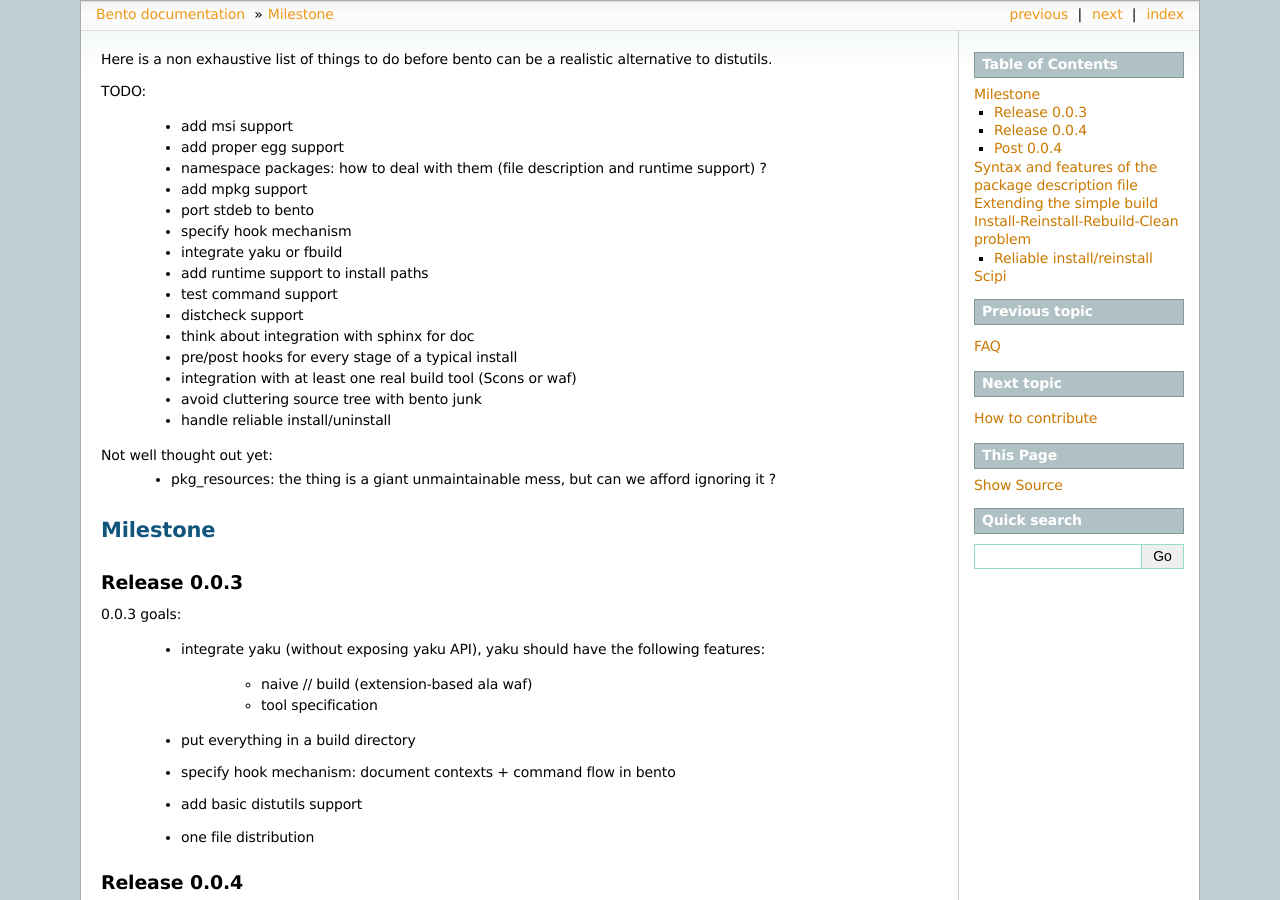
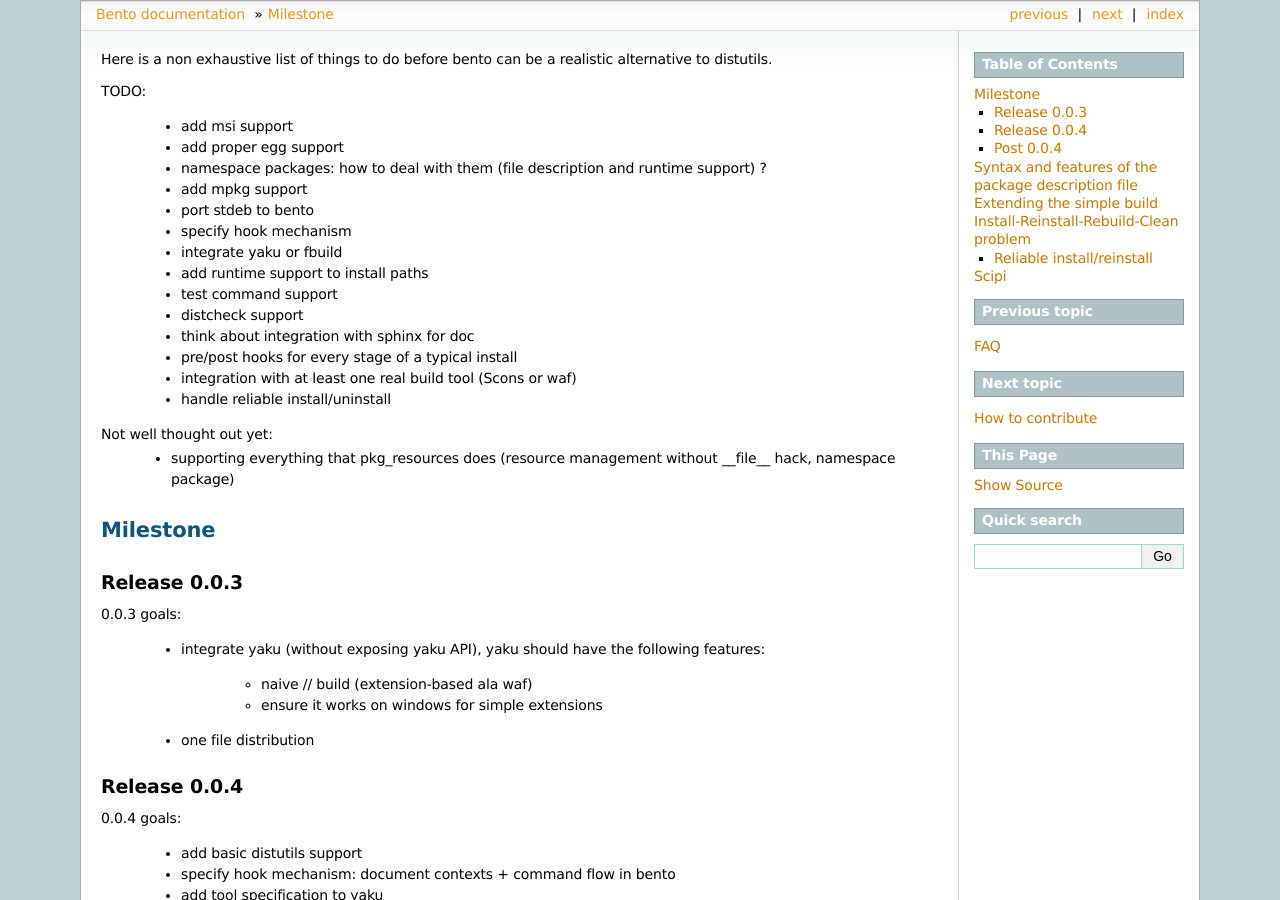
Before and after one commit to cournape/Bento, a Sphinx documentation site: the page built from doc/source/TODO.rst, in a window 1280 px wide and 900 px high. Built offline with Sphinx 7.4.7, drawn with Linux system fonts in a browser that asks for light colours; the version number could not be read and is left out.

Commit message:
DOC: update TODO.

```diff
--- a/doc/source/TODO.rst
+++ b/doc/source/TODO.rst
@@ -17,12 +17,11 @@
     - think about integration with sphinx for doc
     - pre/post hooks for every stage of a typical install
     - integration with at least one real build tool (Scons or waf)
-    - avoid cluttering source tree with bento junk
     - handle reliable install/uninstall
 
 Not well thought out yet:
-    - pkg_resources: the thing is a giant unmaintainable mess, but can
-      we afford ignoring it ?
+    - supporting everything that pkg_resources does (resource management
+      without __file__ hack, namespace package)
 
 Milestone
 =========
@@ -35,10 +34,7 @@
     - integrate yaku (without exposing yaku API), yaku should have the
       following features:
         - naive // build (extension-based ala waf)
-        - tool specification
-    - put everything in a build directory
-    - specify hook mechanism: document contexts + command flow in bento
-    - add basic distutils support
+        - ensure it works on windows for simple extensions
     - one file distribution
 
 Release 0.0.4
@@ -46,6 +42,9 @@
 
 0.0.4 goals:
 
+    - add basic distutils support
+    - specify hook mechanism: document contexts + command flow in bento
+    - add tool specification to yaku
     - test and distcheck support
     - rewrite installed-pkg-info mechanism (using json ?)
     - add options to "unbundle" private modules for distribution packagers
```
